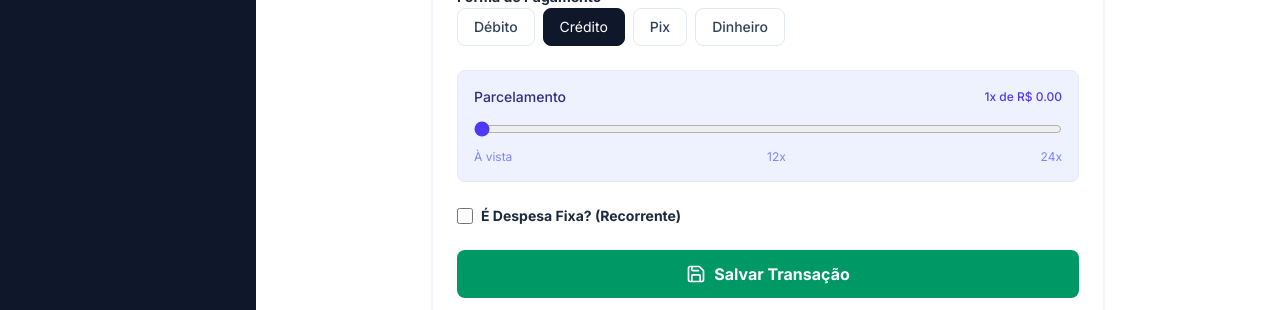
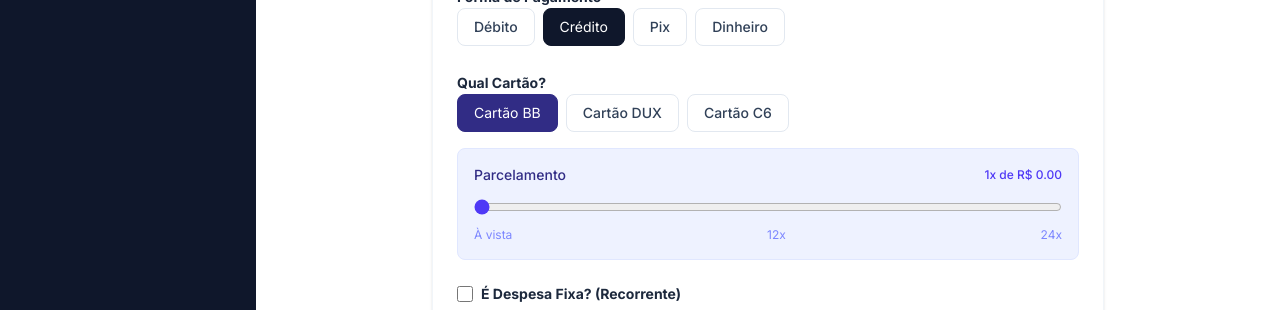
Before and after one commit to irb1603/amanda-dona-das-contas, a Next.js app: page /transactions/new in a window 1280 px wide. Both pictures are taken after a click on the button "Crédito". Shown: the part 477-787 px from the top of the page. Built offline with nearby package versions, Linux system fonts and the light colour scheme; no server answers; the database is empty.

Commit message:
feat: enhance settings UI and add credit card source selection

```diff
--- a/src/components/settings/SettingsModal.tsx
+++ b/src/components/settings/SettingsModal.tsx
@@ -236,8 +236,8 @@ export default function SettingsModal({ isOpen, onClose }: SettingsModalProps) {
 
                     {/* Section 3: Category Mapping */}
                     <section>
-                        <h3 className="text-lg font-bold text-slate-800 mb-4">Mapeamento de Categorias</h3>
-                        <p className="text-sm text-slate-500 mb-4">Defina para qual pilar cada categoria deve ir automaticamente.</p>
+                        <h3 className="text-lg font-bold text-slate-900 mb-4">Mapeamento de Categorias</h3>
+                        <p className="text-sm text-slate-600 font-medium mb-4">Defina para qual pilar cada categoria deve ir automaticamente.</p>
 
                         <div className="flex gap-2 mb-4">
                             <input
@@ -262,21 +262,31 @@ export default function SettingsModal({ isOpen, onClose }: SettingsModalProps) {
                             </button>
                         </div>
 
-                        <div className="bg-slate-50 rounded-xl p-4 space-y-2 max-h-60 overflow-y-auto">
+                        <div className="space-y-6 max-h-80 overflow-y-auto pr-2">
                             {Object.entries(localMapping).length === 0 && (
-                                <p className="text-center text-slate-400 text-sm">Nenhum mapeamento definido.</p>
+                                <p className="text-center text-slate-500 text-sm font-medium">Nenhum mapeamento definido.</p>
                             )}
-                            {Object.entries(localMapping).map(([cat, pil]) => (
-                                <div key={cat} className="flex justify-between items-center bg-white p-3 rounded-lg border border-slate-100 shadow-sm">
-                                    <span className="font-medium text-slate-700">{cat}</span>
-                                    <div className="flex items-center gap-3">
-                                        <span className="text-xs px-2 py-1 bg-slate-100 rounded-full text-slate-600">{pil}</span>
-                                        <button onClick={() => removeMapping(cat)} className="text-red-400 hover:text-red-600">
-                                            <Trash2 size={16} />
-                                        </button>
+
+                            {PILLARS.map(pillar => {
+                                const categoriesInPillar = Object.entries(localMapping).filter(([_, p]) => p === pillar);
+                                if (categoriesInPillar.length === 0) return null;
+
+                                return (
+                                    <div key={pillar} className="bg-slate-50 rounded-xl p-4 border border-slate-100">
+                                        <h4 className="text-sm font-bold text-slate-800 mb-3 border-b border-slate-200 pb-2">{pillar}</h4>
+                                        <div className="space-y-2">
+                                            {categoriesInPillar.map(([cat]) => (
+                                                <div key={cat} className="flex justify-between items-center bg-white p-3 rounded-lg border border-slate-200 shadow-sm">
+                                                    <span className="font-bold text-slate-700">{cat}</span>
+                                                    <button onClick={() => removeMapping(cat)} className="text-red-500 hover:text-red-700 p-1 hover:bg-red-50 rounded">
+                                                        <Trash2 size={16} />
+                                                    </button>
+                                                </div>
+                                            ))}
+                                        </div>
                                     </div>
-                                </div>
-                            ))}
+                                );
+                            })}
                         </div>
                     </section>
 
--- a/src/components/transactions/TransactionForm.tsx
+++ b/src/components/transactions/TransactionForm.tsx
@@ -22,6 +22,7 @@ export default function TransactionForm() {
     const [type, setType] = useState<'income' | 'expense'>('expense');
     const [category, setCategory] = useState(CATEGORIES[0].id);
     const [paymentMethod, setPaymentMethod] = useState<Transaction['paymentMethod']>('debit_card');
+    const [cardSource, setCardSource] = useState('Cartão BB');
 
     // Complex Logic State
     const [isFixed, setIsFixed] = useState(false);
@@ -48,6 +49,7 @@ export default function TransactionForm() {
                     category,
                     pilar,
                     paymentMethod,
+                    cardSource: paymentMethod === 'credit_card' ? cardSource : undefined,
                     isFixed: false // Installments usually aren't "fixed" in the recurring sense, but could be. Let's assume false for now or independent.
                 }, installments, transactionDate);
             }
@@ -74,6 +76,7 @@ export default function TransactionForm() {
                     category,
                     pilar,
                     paymentMethod,
+                    cardSource: paymentMethod === 'credit_card' ? cardSource : undefined,
                     isFixed: false
                 };
                 await addDoc(collection(db, 'transactions'), newTransaction);
@@ -195,6 +198,27 @@ export default function TransactionForm() {
 
                 {/* Conditional: Installments */}
                 {paymentMethod === 'credit_card' && (
+                    <div className="space-y-4">
+                        {/* Card Source Selection */}
+                        <div className="space-y-2">
+                            <label className="text-sm font-bold text-slate-800">Qual Cartão?</label>
+                            <div className="flex flex-wrap gap-2">
+                                {['Cartão BB', 'Cartão DUX', 'Cartão C6'].map((card) => (
+                                    <button
+                                        key={card}
+                                        type="button"
+                                        onClick={() => setCardSource(card)}
+                                        className={`px-4 py-2 rounded-lg text-sm border transition-colors ${cardSource === card
+                                            ? 'bg-indigo-900 text-white border-indigo-900'
+                                            : 'bg-white text-slate-700 font-medium border-slate-200 hover:border-slate-300'
+                                            }`}
+                                    >
+                                        {card}
+                                    </button>
+                                ))}
+                            </div>
+                        </div>
+
                         <div className="p-4 bg-indigo-50 rounded-lg border border-indigo-100 space-y-3">
                             <div className="flex items-center justify-between">
                                 <label className="text-sm font-medium text-indigo-900">Parcelamento</label>
@@ -212,6 +236,7 @@ export default function TransactionForm() {
                                 <span>À vista</span>
                                 <span>12x</span>
                                 <span>24x</span>
+                            </div>
                         </div>
                     </div>
                 )}
--- a/src/types/index.ts
+++ b/src/types/index.ts
@@ -20,6 +20,7 @@ export interface Transaction {
     pilar?: Pilar; // Denormalized for easier querying
     paymentMethod: PaymentMethod;
     isFixed: boolean;
+    cardSource?: string; // 'BB', 'DUX', 'C6'
 
     // Installment specific
     installmentIndex?: number; // 1 for 1/10
```
Lines whose indentation alone changed are shown as unchanged.
